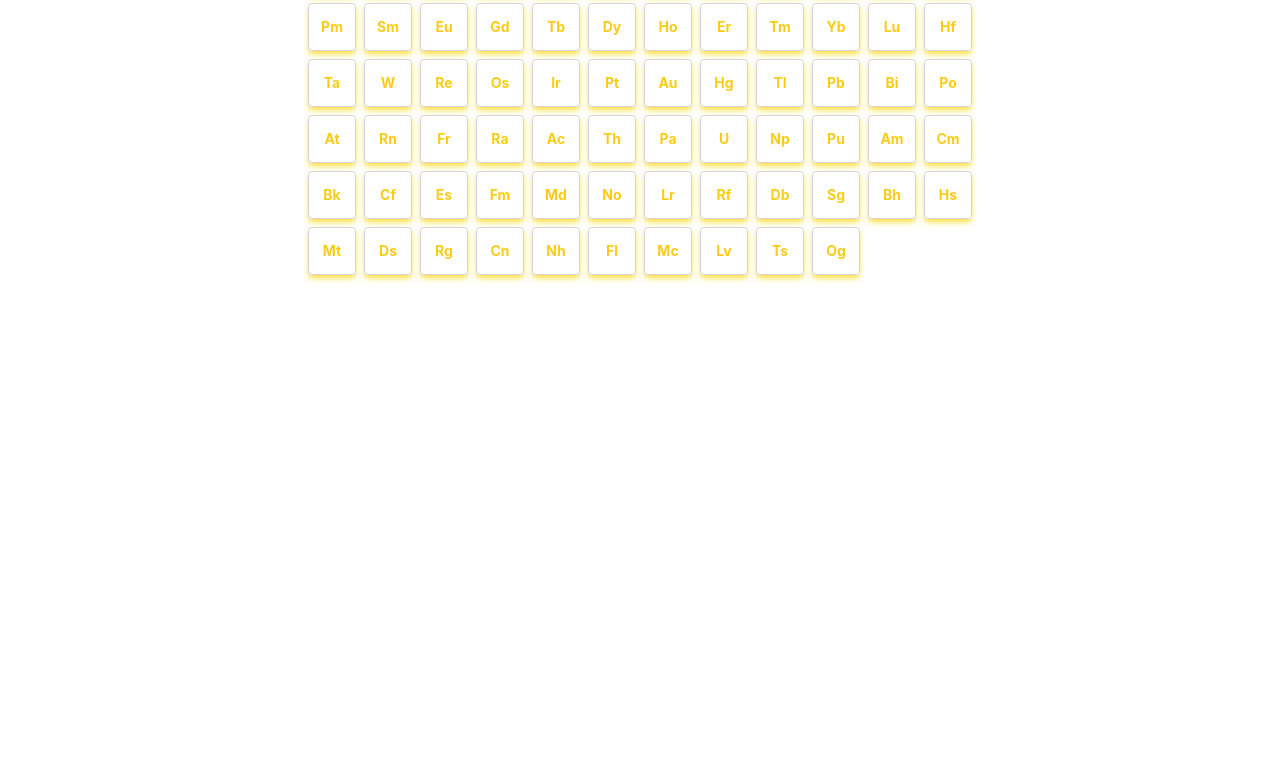
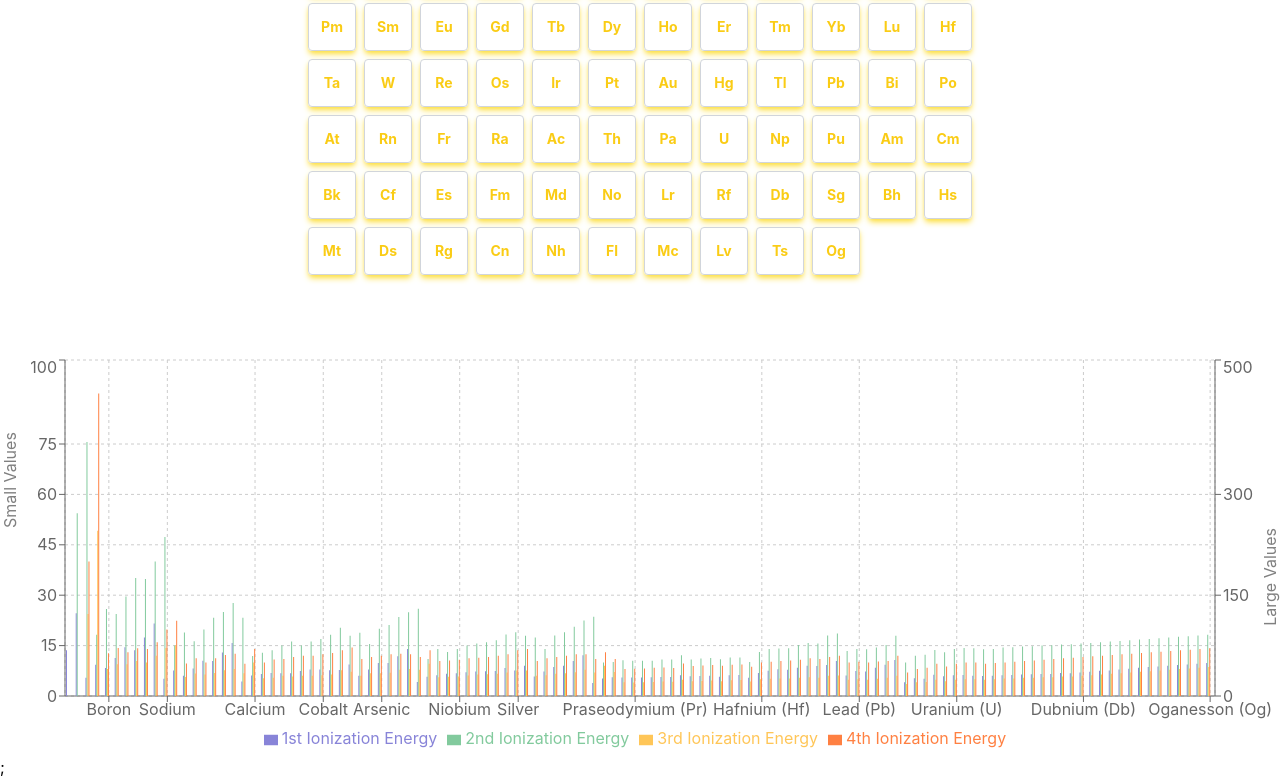
Before and after one commit to KunduVineet/Interactve-Periodic-Table, a React (Create React App) app: page /trends in a window 1280 px wide. Shown: the part 1989-2768 px from the top of the page. Before the commit the page ends 2296 px from the top, so only its background shows below. Built offline with nearby package versions, Linux system fonts and the light colour scheme.

Commit message:
Changes done in NavBar

```diff
--- /dev/null
+++ b/src/components/Ionizaton.jsx
@@ -0,0 +1,55 @@
+import React from "react";
+import {
+    BarChart,
+    Bar,
+    XAxis,
+    YAxis,
+    Tooltip,
+    Legend,
+    CartesianGrid,
+    ResponsiveContainer,
+} from "recharts";
+
+const IonizationEnergyBarGraph = ({ ionizationData }) => {
+    // Process data for the chart
+    const chartData = ionizationData?.map((element) => ({
+        name: element.name,
+        first: element.ionizationEnergies[0] ?? null,
+        second: element.ionizationEnergies[1] ?? null,
+        third: element.ionizationEnergies[2] ?? null,
+        fourth: element.ionizationEnergies[3] ?? null,
+    }));
+
+    return (
+        <ResponsiveContainer width="100%" height={400}>
+            <BarChart data={chartData}>
+                <CartesianGrid strokeDasharray="3 3" />
+                <XAxis dataKey="name" />
+                {/* Primary Y-axis for small values */}
+                <YAxis
+                    yAxisId="small"
+                    tickCount={10}
+                    domain={[0, 100]} // Suitable range for small values
+                    tickFormatter={(value) => value.toFixed(0)}
+                    label={{ value: "Small Values", angle: -90, position: "insideLeft" }}
+                />
+                {/* Secondary Y-axis for large values */}
+                <YAxis
+                    yAxisId="large"
+                    orientation="right"
+                    domain={[100, "dataMax + 50"]} // Handles larger values
+                    tickFormatter={(value) => value.toFixed(0)}
+                    label={{ value: "Large Values", angle: -90, position: "insideRight" }}
+                />
+                <Tooltip />
+                <Legend />
+                <Bar yAxisId="small" dataKey="first" fill="#8884d8" name="1st Ionization Energy" />
+                <Bar yAxisId="small" dataKey="second" fill="#82ca9d" name="2nd Ionization Energy" />
+                <Bar yAxisId="large" dataKey="third" fill="#ffc658" name="3rd Ionization Energy" />
+                <Bar yAxisId="large" dataKey="fourth" fill="#ff8042" name="4th Ionization Energy" />
+            </BarChart>
+        </ResponsiveContainer>
+    );
+};
+
+export default IonizationEnergyBarGraph;
--- a/src/components/Lanthanoids.jsx
+++ b/src/components/Lanthanoids.jsx
@@ -30,7 +30,7 @@ const Lanthanoids = () => {
           {lanthanides.map((lanthanide) => (
             <div
               key={lanthanide.atomicNumber}
-              className="p-4 h-25 border border-gray-300 rounded-lg shadow-lg hover:shadow-xl transition-shadow duration-200 transform hover:scale-110 bg-lanthanide"
+              className="p-4 h-25 border border-gray-300 rounded-lg shadow-lg hover:shadow-xl transition-shadow duration-200 transform hover:shadow-white hover:scale-110 bg-lanthanide"
               onClick={() => handleClick(lanthanide)}
             >
               <p className="text-sm top-0 left-0">{lanthanide.atomicNumber}</p>
--- a/src/components/PeriodicTable.jsx
+++ b/src/components/PeriodicTable.jsx
@@ -90,10 +90,7 @@ const elements = [
     { name: "Tennessine", symbol: "Ts", atomicNumber: 117, type: "Halogen", electronegativity: 1.3, oxidationStates: [+17] },
     { name: "Oganesson", symbol: "Og", atomicNumber: 118, type: "Noble gas", electronegativity: null, oxidationStates: [0] }
 ];
-
 export default elements;
-
-// Lanthanides data
 export const lanthanides = [
     { atomicNumber: 57, symbol: 'La', name: 'Lanthanum', type: 'Lanthanoid', electronegativity: 1.10, oxidationState: '+3' },
     { atomicNumber: 58, symbol: 'Ce', name: 'Cerium', type: 'Lanthanoid', electronegativity: 1.12, oxidationState: '+3' },
@@ -111,8 +108,6 @@ export const lanthanides = [
     { atomicNumber: 70, symbol: 'Yb', name: 'Ytterbium', type: 'Lanthanoid', electronegativity: 1.10, oxidationState: '+3' },
     { atomicNumber: 71, symbol: 'Lu', name: 'Lutetium', type: 'Lanthanoid', electronegativity: 1.27, oxidationState: '+3' }
 ];
-
-// Actinides data
 export const actinides = [
     { atomicNumber: 89, symbol: 'Ac', name: 'Actinium', type: 'Actinoid', electronegativity: 1.1, oxidationState: '+3' },
     { atomicNumber: 90, symbol: 'Th', name: 'Thorium', type: 'Actinoid', electronegativity: 1.3, oxidationState: '+4' },
@@ -130,7 +125,6 @@ export const actinides = [
     { atomicNumber: 102, symbol: 'No', name: 'Nobelium', type: 'Actinoid', electronegativity: 1.3, oxidationState: '+3' },
     { atomicNumber: 103, symbol: 'Lr', name: 'Lawrencium', type: 'Actinoid', electronegativity: 1.3, oxidationState: '+3' }
 ];
-
 export const electronegativity = [
     // Period 1
     2.20, null, // H, He
@@ -159,7 +153,6 @@ export const electronegativity = [
     // Actinides
     1.30, 1.30, 1.30, 1.30, 1.30, 1.30, 1.30, 1.30, 1.30, 1.30, 1.30, 1.30, null, null, null, null, // Ac to Lr
 ];
-
 export const meltingPoint = [
     { atomicNumber: 1, name: "Hydrogen", meltingPoint: 14.01, boilingPoint: 20.28 },
     { atomicNumber: 2, name: "Helium", meltingPoint: null, boilingPoint: 4.22 },
@@ -280,13 +273,11 @@ export const meltingPoint = [
     { atomicNumber: 117, name: "Tennessine", meltingPoint: "Unknown", boilingPoint: "Unknown" },
     { atomicNumber: 118, name: "Oganesson", meltingPoint: "Unknown", boilingPoint: "Unknown" }
 ];
-
-
 export const ionizationData = [
     { atomicNumber: 1, name: 'Hydrogen', ionizationEnergies: [13.6, 0, 0, 0] },
     { atomicNumber: 2, name: 'Helium', ionizationEnergies: [24.6, 54.4, 0, 0] },
     { atomicNumber: 3, name: 'Lithium', ionizationEnergies: [5.4, 75.6, 122, 200] },
-    { atomicNumber: 4, name: 'Beryllium', ionizationEnergies: [9.3, 18.2, 246, 650] },
+    { atomicNumber: 4, name: 'Beryllium', ionizationEnergies: [9.3, 18.2, 246, 450] },
     { atomicNumber: 5, name: 'Boron', ionizationEnergies: [8.3, 25.9, 40.1, 63.5] },
     { atomicNumber: 6, name: 'Carbon', ionizationEnergies: [11.3, 24.4, 47.2, 71.6] },
     { atomicNumber: 7, name: 'Nitrogen', ionizationEnergies: [14.5, 29.6, 47.1, 65.2] },
@@ -402,7 +393,6 @@ export const ionizationData = [
     { atomicNumber: 117, name: 'Tennessine (Ts)', ionizationEnergies: [9.600, 18.0, 42.0, 70.0] },
     { atomicNumber: 118, name: 'Oganesson (Og)', ionizationEnergies: [9.800, 18.2, 43.0, 71.0] }
 ];
-
 export const atomicRadii = [
     { element: "H", atomicNumber: 1, radius: 53 },
     { element: "He", atomicNumber: 2, radius: 31 },
--- a/src/components/Trends.jsx
+++ b/src/components/Trends.jsx
@@ -1,10 +1,12 @@
 import React from 'react'
 import ElectronegativityGraph from "./Electronegativity";
-import { atomicRadii, electronegativity } from "./PeriodicTable";
+import { atomicRadii, electronegativity, ionizationData } from "./PeriodicTable";
 import Typewriter from "typewriter-effect";
 import MeltandBoil from './MeltandBoil';
 import { meltingPoint } from './PeriodicTable';
 import AtomicRadii from './AtomicRadii';
+import IonizationEnergyBarGraph from './Ionizaton';
+
 
 const Trends = () => {
   return (
@@ -50,6 +52,20 @@ const Trends = () => {
         <AtomicRadii atomicRadii={atomicRadii} />
       </div>
 
+      <div>
+      <h2 className="text-xl sm:text-3xl md:text-2xl font-bold mb-4 ml-10 text-center sm:text-left px-4 text-yellow-400">
+          <Typewriter
+            options={{
+              strings: ["Ionization Energy"],
+              autoStart: true,
+              loop: true,
+              deleteSpeed: 50,
+            }}
+          />
+        </h2>
+      <IonizationEnergyBarGraph ionizationData={ionizationData} />;
+      </div>
+
     </div>
   )
 }
--- a/src/index.js
+++ b/src/index.js
@@ -25,7 +25,4 @@ const router = createBrowserRouter(
 const root = ReactDOM.createRoot(document.getElementById("root"));
 root.render(<RouterProvider router={router} />);
 
-// If you want to start measuring performance in your app, pass a function
-// to log results (for example: reportWebVitals(console.log))
-// or send to an analytics endpoint. Learn more: https://bit.ly/CRA-vitals
 reportWebVitals();
```
